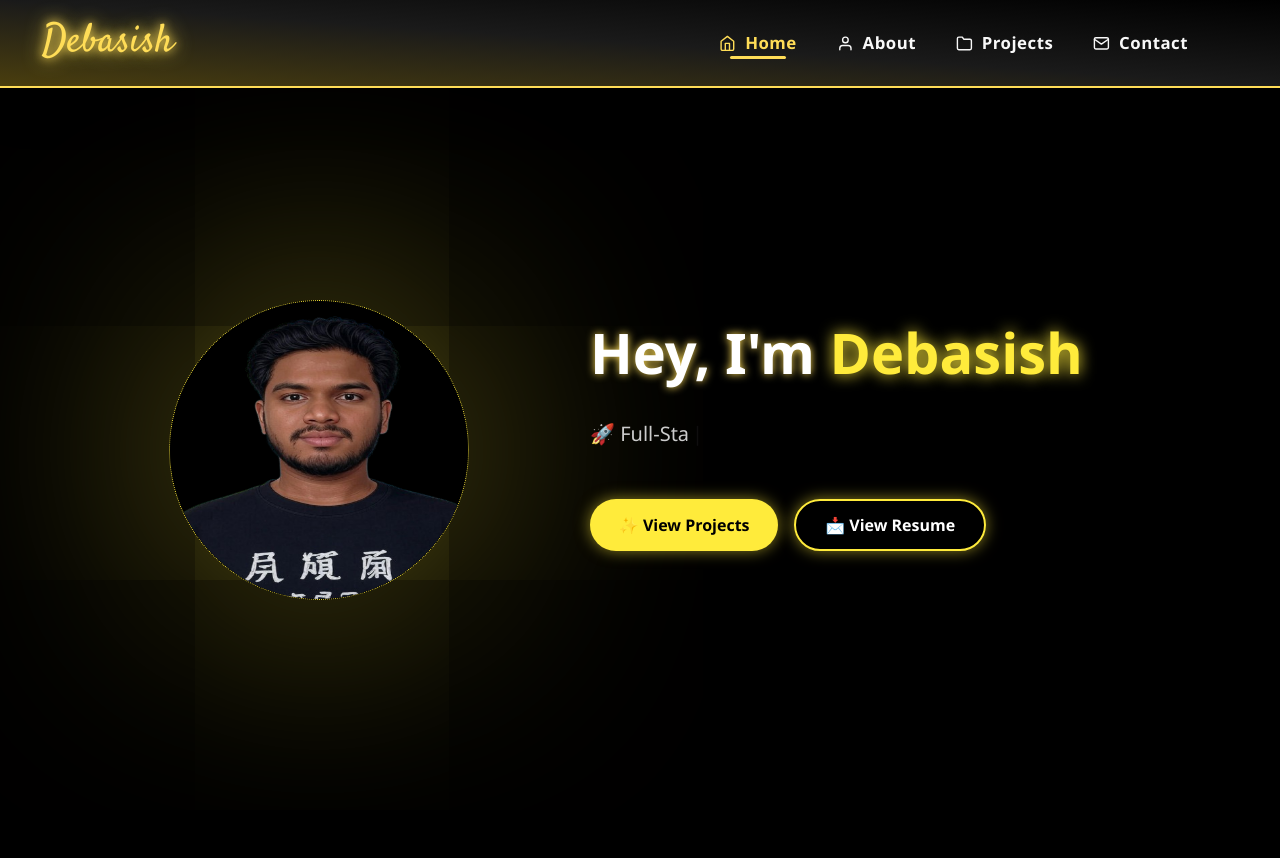
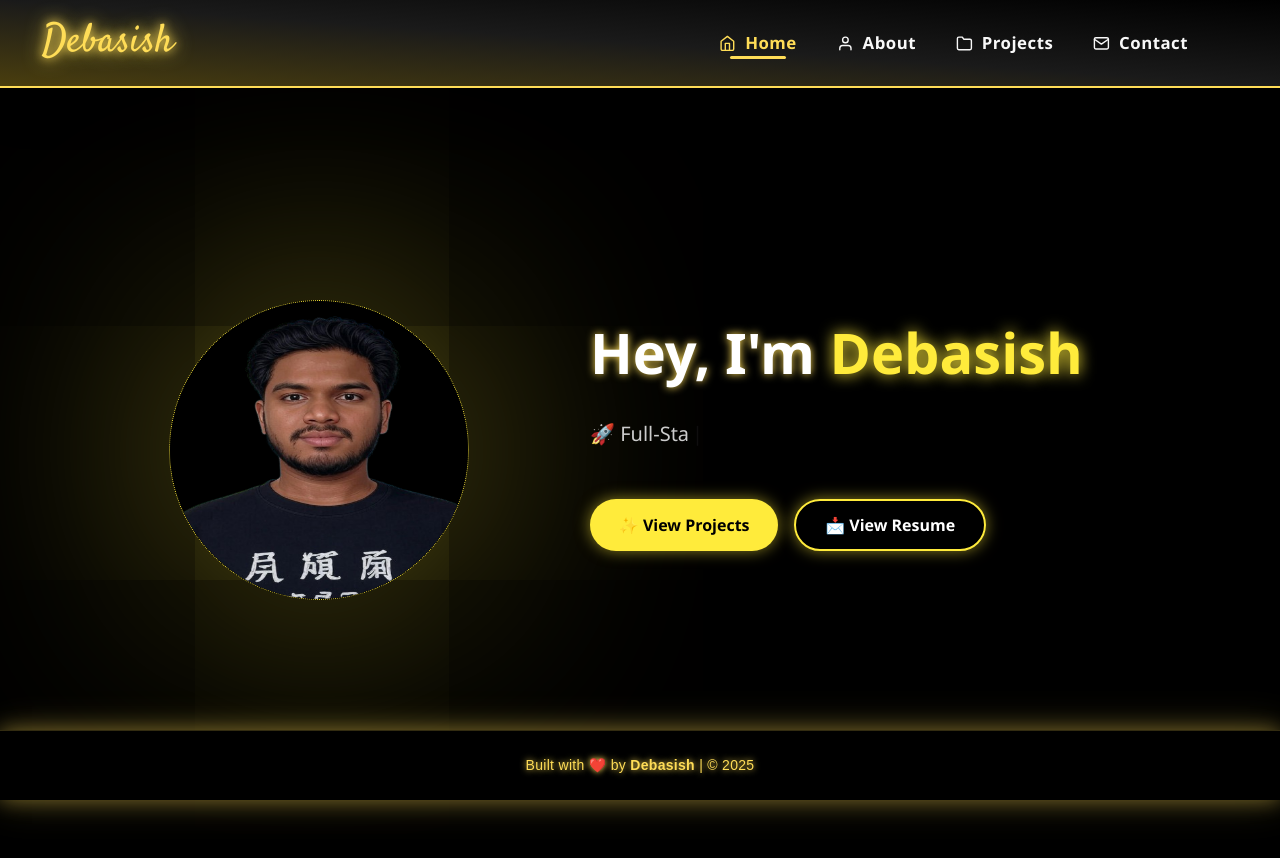
Before and after one commit to debasish39/portfolio9, a React (Vite) app: page / in a window 1280 px wide. Shown: the top 858 px of the page. Before the commit the page ends 810 px from the top, so only its background shows below. Built offline with nearby package versions, Linux system fonts and the light colour scheme; a web font is replaced by a local one.

Commit message:
Update Home.jsx

```diff
--- a/src/bootstrapport/pages/Home.jsx
+++ b/src/bootstrapport/pages/Home.jsx
@@ -45,7 +45,7 @@ const Home = () => {
   }
 
   return (
-    <div className="alt-home-hero">
+    <div className="alt-home-hero"style={{marginBottom:'69px'}}>
       {/* Scroll progress bar */}
       <div
         className="scroll-progress"
```
